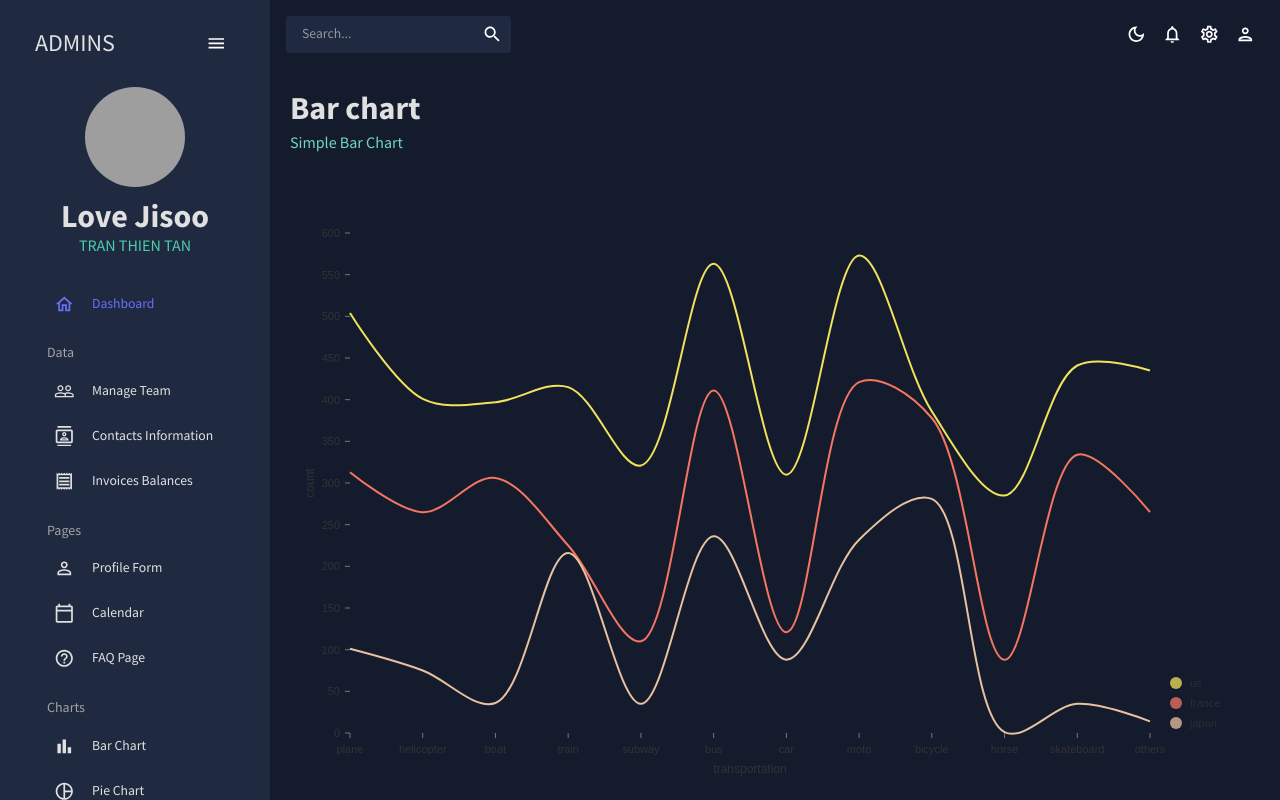
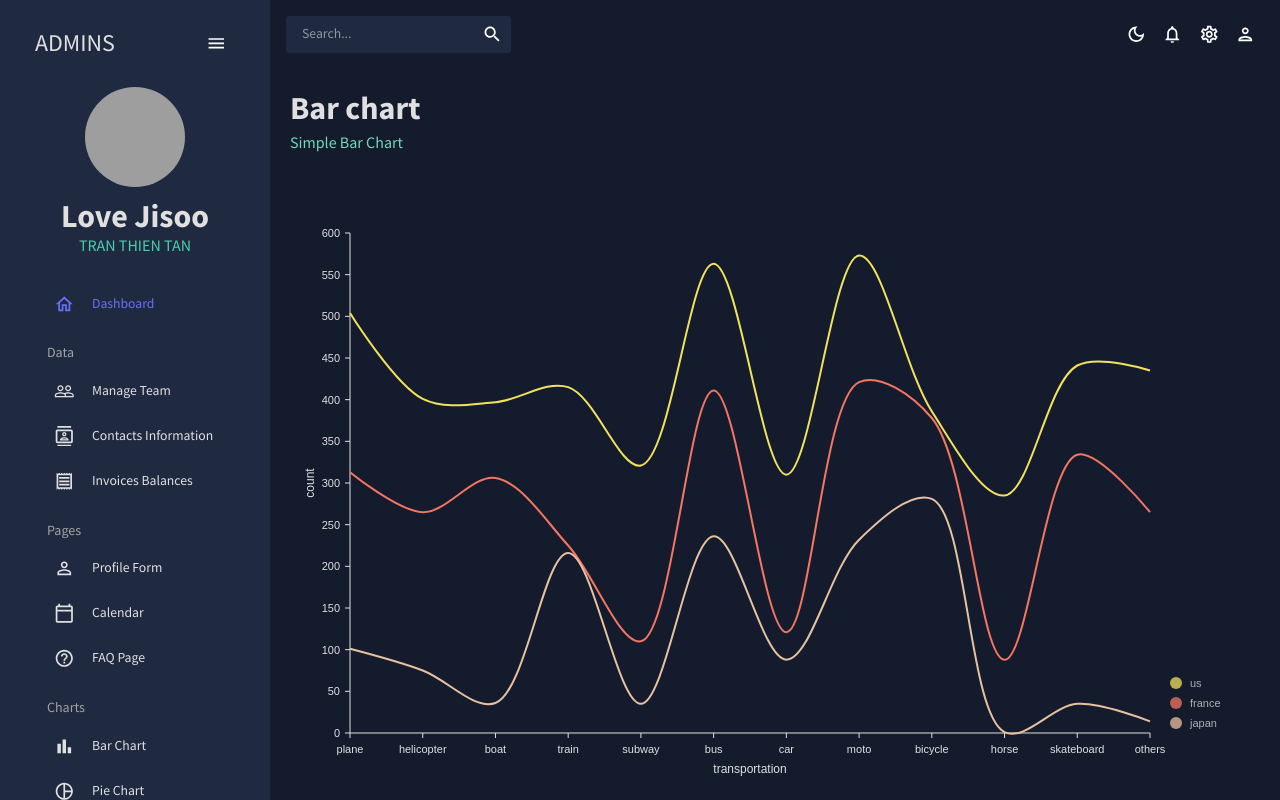
Before and after one commit to thientantran/MUI_2, a React (Vite) app: page /line in a window 1280 px wide. Built offline with nearby package versions, Linux system fonts and the light colour scheme; grey boxes are pictures that could not be loaded.

Commit message:
finished line chart

```diff
--- a/src/components/LineChart.jsx
+++ b/src/components/LineChart.jsx
@@ -1,12 +1,51 @@
+import { useTheme } from "@mui/material";
 import { ResponsiveLine } from "@nivo/line";
 import React from "react";
 
 import { mockLineData as data } from "../data/mockData";
+import { tokens } from "../theme";
 
 export default function LineChart() {
+  const theme = useTheme();
+  const colors = tokens(theme.palette.mode);
   return (
     <ResponsiveLine
       data={data}
+      theme={{
+        // added
+        axis: {
+          domain: {
+            line: {
+              stroke: colors.grey[100],
+            },
+          },
+          legend: {
+            text: {
+              fill: colors.grey[100],
+            },
+          },
+          ticks: {
+            line: {
+              stroke: colors.grey[100],
+              strokeWidth: 1,
+            },
+            text: {
+              fill: colors.grey[100],
+            },
+          },
+        },
+        legends: {
+          text: {
+            fill: colors.grey[100],
+          },
+        },
+        tooltip: {
+          container: {
+            background:
+              theme.palette.mode === "dark" ? colors.grey[700] : undefined,
+          },
+        },
+      }}
       margin={{ top: 50, right: 110, bottom: 50, left: 60 }}
       xScale={{ type: "point" }}
       yScale={{
```
